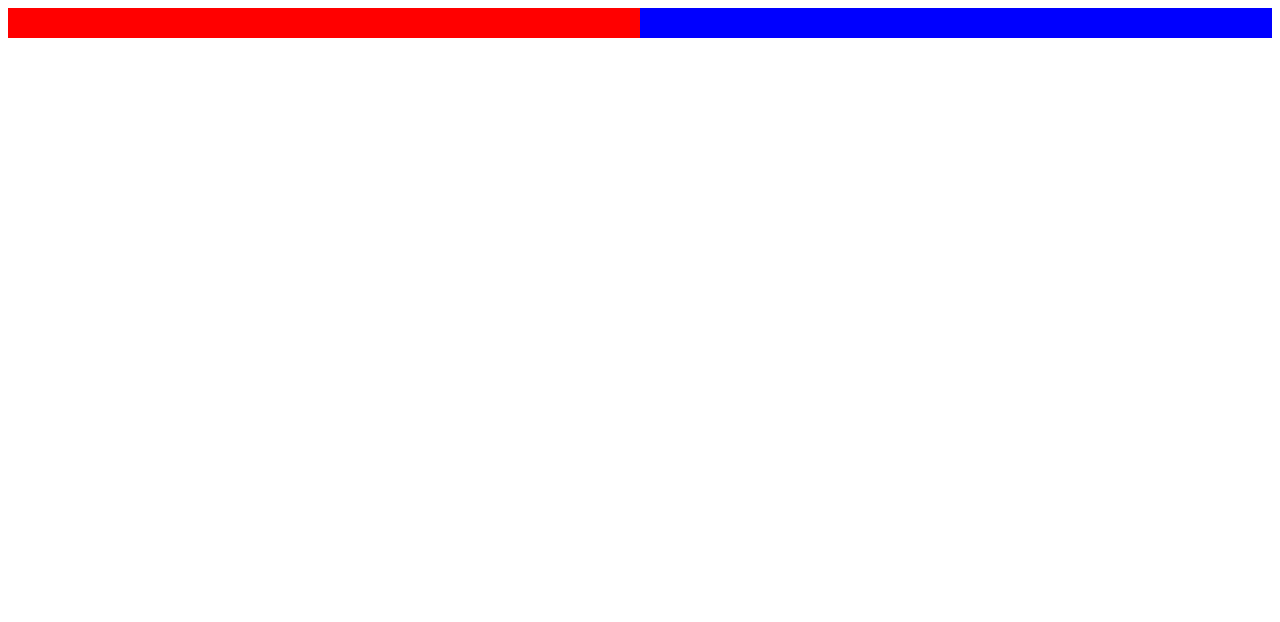
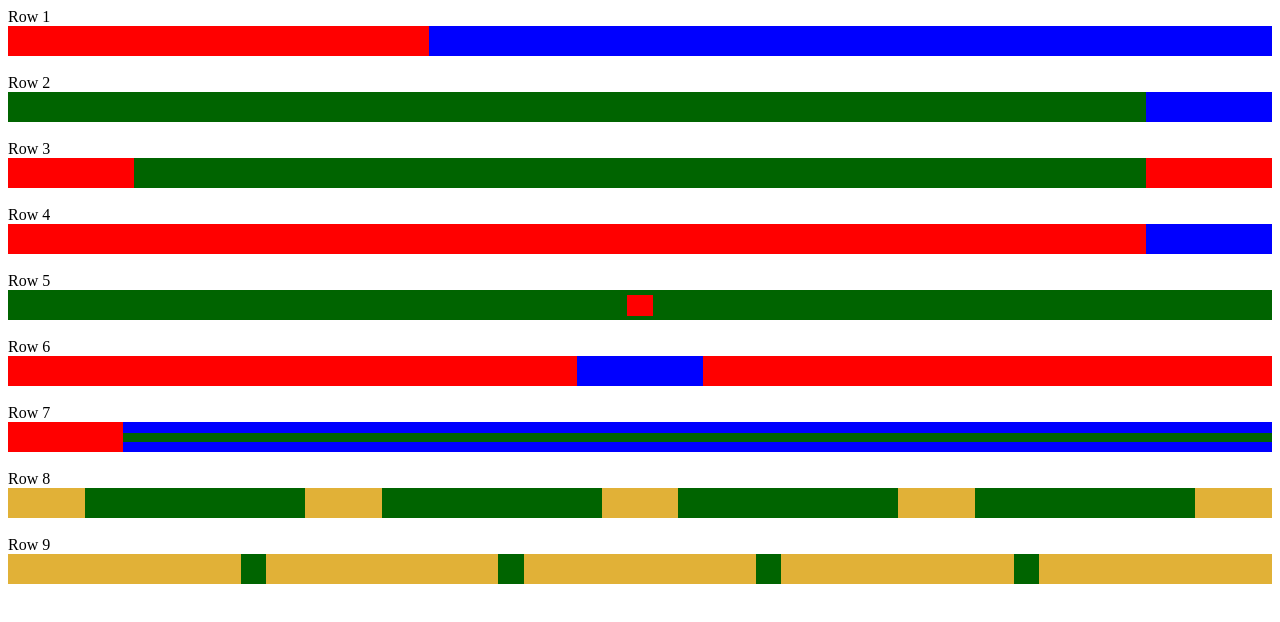
Before and after one commit to KD2-86692-Shweta/WPT, a plain HTML site: page Assignment_2/colorimage.html in a window 1280 px wide. Drawn offline with Linux system fonts and the light colour scheme.

Commit message:
assignment 1 and 2 uploaded

```diff
--- a/Assignment_2/colorimage.html
+++ b/Assignment_2/colorimage.html
@@ -2,14 +2,100 @@
     <head>
         <title>Color Image</title>
         <style>
-            DIV{width:100%;height: 30px;}
+            div{width:100%;height: 30px;}
         </style>
     </head>
 
     <body>
+        Row 1
         <div style="display:flex;">
-            <div style="background-color:blue; width:100%">
-        <div style="background-color:red; width:50%">
+            <div style="background-color:red; width:50%"></div>
+            <div style="background-color:blue; width:100%"></div>
+
         </div>
+        <br>
+
+        Row 2
+        <div style="display: flex;">
+
+            <div style="background-color: darkgreen; width:90%;"></div>
+            <div style="background-color: blue; width:10% "></div>
+        </div>
+
+        <br>
+        Row 3
+        <div style="display:flex;">
+            <div style="background-color: red; width:10%"></div>
+            <div style="background-color: darkgreen; width:80%"></div>
+            <div style="background-color: red; width:10%"></div>
+        </div>
+
+        <br>
+        Row 4
+        <div style="display: flex;">
+            <div style="background-color: red;width:90%"></div>
+            <div style="background-color: blue;width:10%"></div>
+        </div>
+
+        <br>
+        Row 5
+        <div style="display: flex;">
+            <div style="display:flex; background-color: darkgreen;justify-content: center ;align-items: center;">
+            <div style="background-color: red; width: 2%;height: 70%;">
+            </div>
+        </div>
+        </div>
+
+        <br>
+        Row 6
+        <div style="display: flex;">
+            <div style="display: flex;background-color: red;text-align: center;justify-content: center;">
+            <div style="background-color: blue;width:10%">
+            </div>
+            </div>
+        </div>
+
+        <br>
+        Row 7
+        <div style="display: flex;">
+            <div style="background-color: red;width:10%;"></div>
+            <div style=" display: flex;background-color: blue;justify-content: center;align-items: center;">
+                <div style="background-color: darkgreen; height:30%;">
+                    </div>
+                    </div>
+        </div>
+
+        <br>
+        Row 8
+        <div style="display:flex">
+            <div style="background-color: rgb(225, 177, 55);width: 7%;"></div>
+            <div style="background-color: darkgreen;width:20%"></div>
+            <div style="background-color: rgb(225, 177, 55);width: 7%;"></div>
+            <div style="background-color: darkgreen;width:20%"></div>
+            <div style="background-color: rgb(225, 177, 55);width: 7%;"></div>
+            <div style="background-color: darkgreen;width:20%"></div>
+            <div style="background-color: rgb(225, 177, 55);width: 7%;"></div>
+            <div style="background-color: darkgreen;width:20%"></div>
+            <div style="background-color: rgb(225, 177, 55);width: 7%;"></div>
+        </div>
+
+        <br>
+        Row 9
+        <div style="display: flex;">
+            <div style="background-color: rgb(225, 177, 55);width: 18.4%;"></div>
+            <div style="background-color: darkgreen;width: 2%;"></div>
+            <div style="background-color: rgb(225, 177, 55);width: 18.4%;"></div>
+            <div style="background-color: darkgreen;width: 2%;"></div>
+            <div style="background-color: rgb(225, 177, 55);width: 18.4%;"></div>
+            <div style="background-color: darkgreen;width: 2%;"></div>
+            <div style="background-color: rgb(225, 177, 55);width: 18.4%;"></div>
+            <div style="background-color: darkgreen;width: 2%;"></div>
+            <div style="background-color: rgb(225, 177, 55);width: 18.4%;"></div>
+
+
+
+        </div>
+
+
     </body>
 </html>
```
